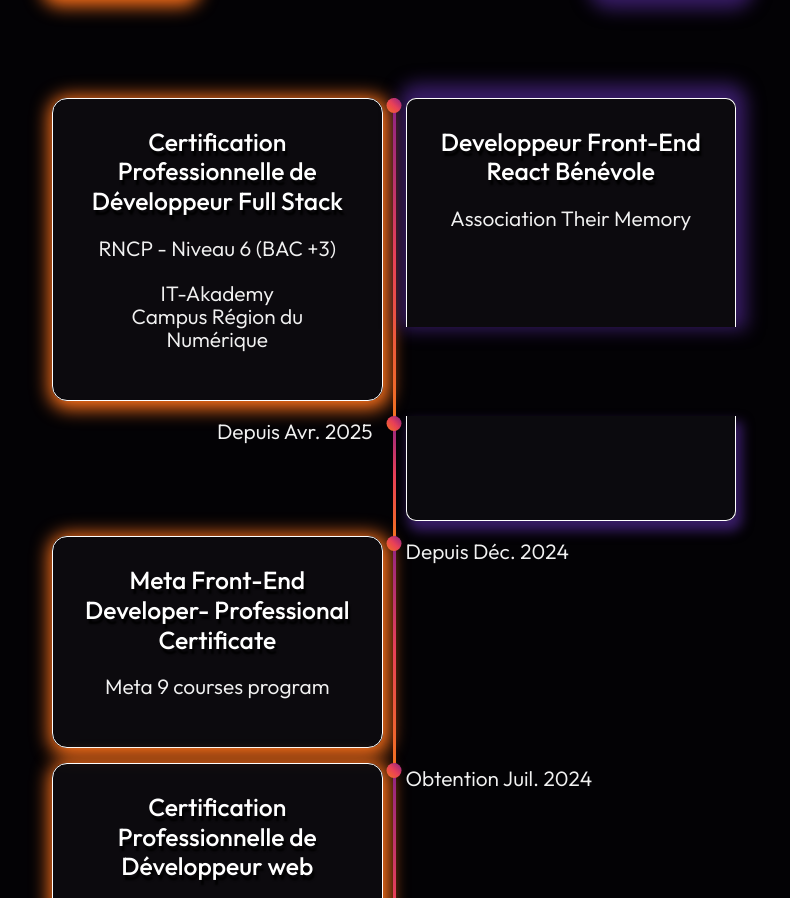
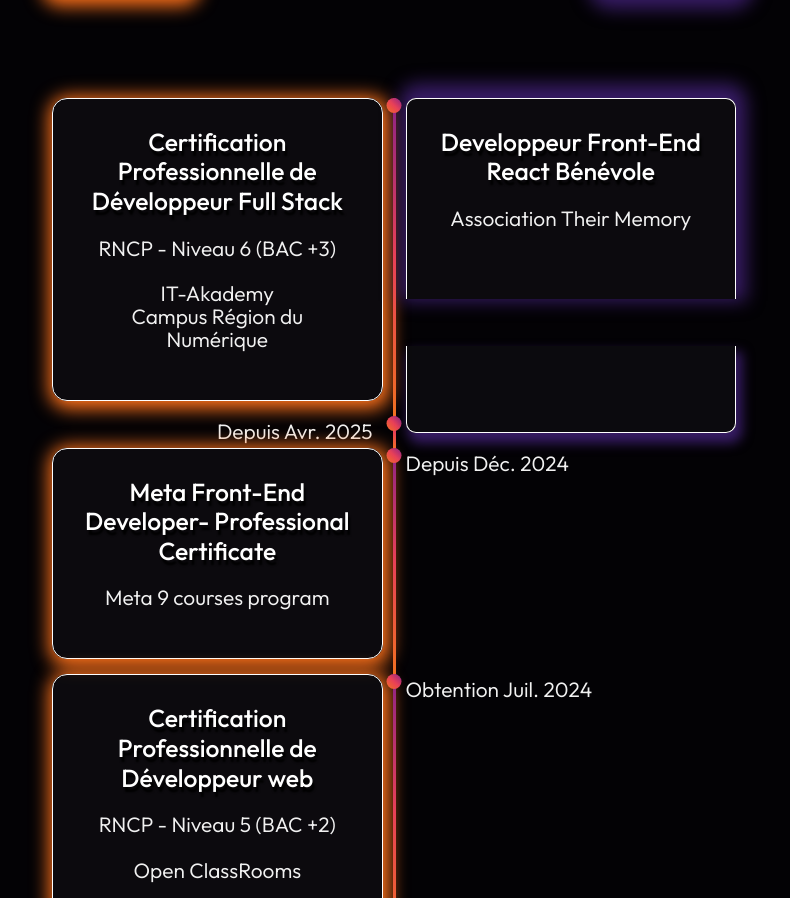
Before and after one commit to BaptFr/portfolio, a React (Vite) app: page /portfolio/presentation in a window 1280 px wide. Shown: the part 6367-7265 px from the top of the page, without its empty margins (246-1036 px from the left). Built offline with nearby package versions, Linux system fonts and the light colour scheme.

Commit message:
fix: versions conflicts

```diff
--- a/src/pages/presentationpage/Presentationpage.module.scss
+++ b/src/pages/presentationpage/Presentationpage.module.scss
@@ -199,7 +199,8 @@
 }
 
 .timelineDoubleComponent {
-  margin: 0px 10px 0px 10px;
+  margin: 0px 10px -10px 10px;
+  padding-bottom: 0px;
   border-bottom: none;
   border-radius:  10px 10px 0px 0px;
   box-shadow: var(--box-shadow-purple-no-bottom);
@@ -209,7 +210,8 @@
 }
 
 .timelineDoubleUpComponent {
-  margin: 0px 10px 15px 10px;
+  margin: -70px 10px 15px 10px;
+  padding-top: 0px;
   border-top: none;
   border-radius: 0px 0px 10px 10px;
   box-shadow: var(--box-shadow-purple-no-top);
```
